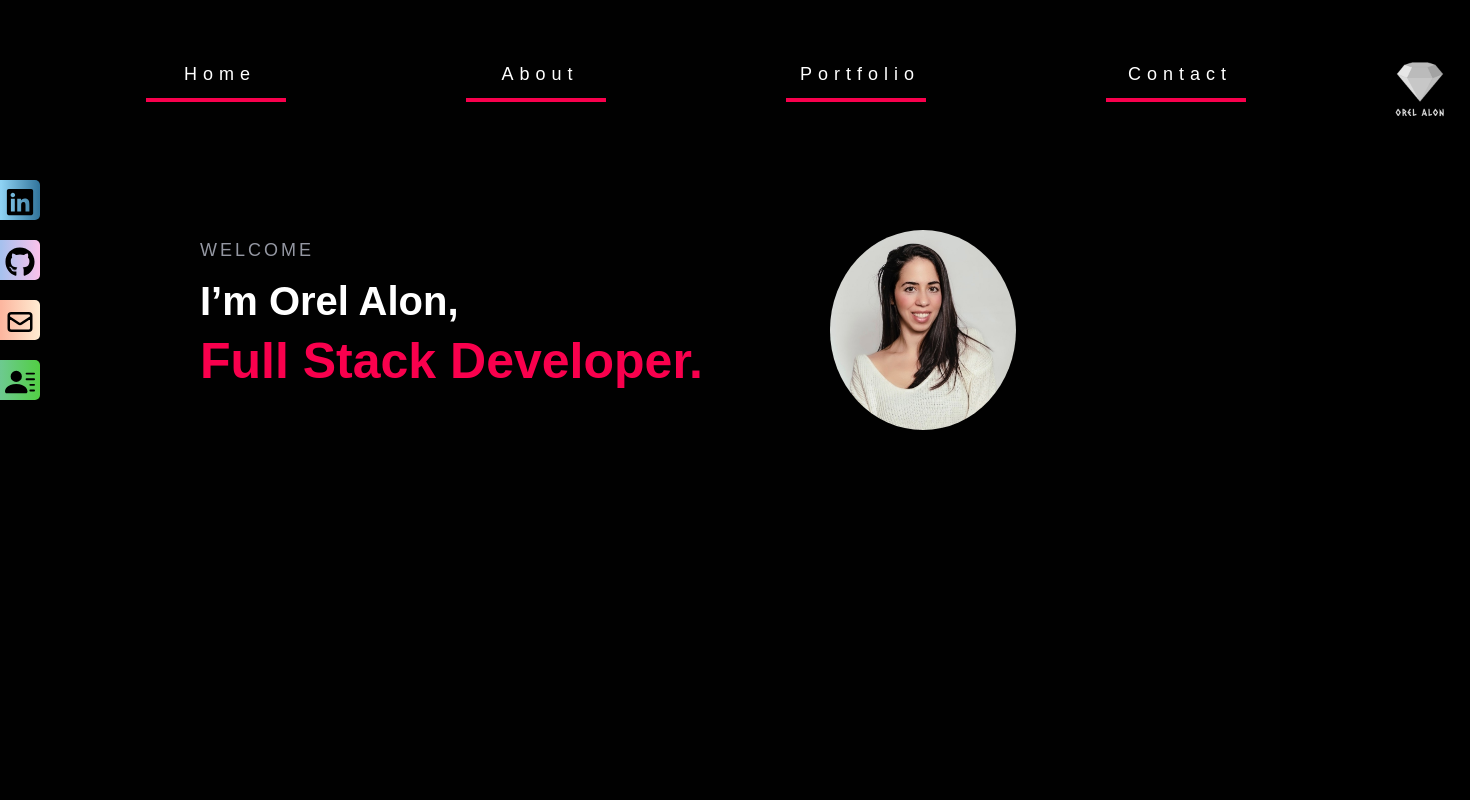
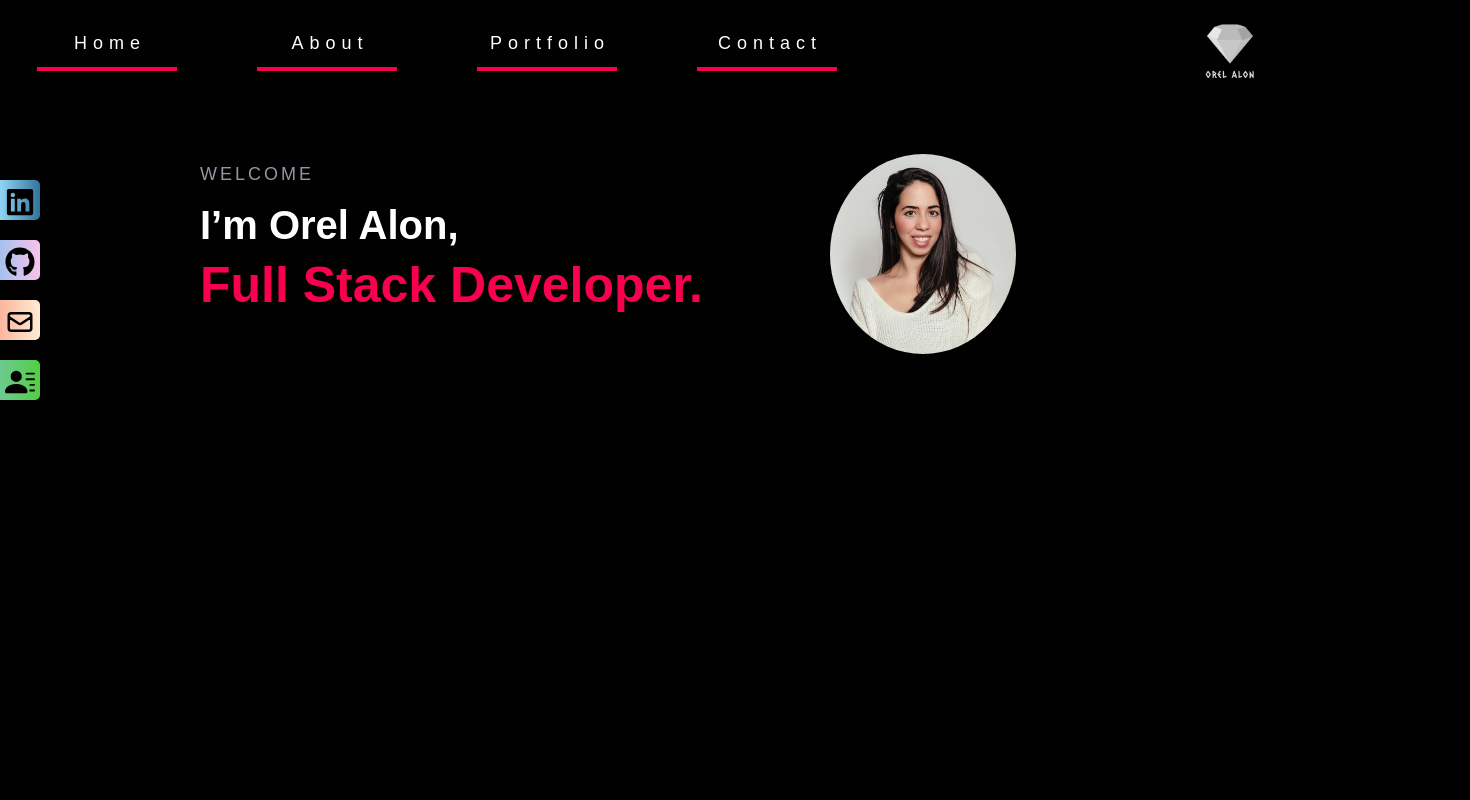
Before and after one commit to OrelAlon/portfolio, a React (Create React App) app: page / in a window 1280 px wide. Shown: the top 800 px of the page, 1470 px wide, since content can reach past the window. Built offline with nearby package versions, Linux system fonts and the light colour scheme.

Commit message:
fix css bug

```diff
--- a/src/App.css
+++ b/src/App.css
@@ -60,9 +60,7 @@ p {
 .px__30 {
   padding: 0px 30px;
 }
-.pxy__30 {
-  padding: 30px;
-}
+
 .container {
   width: 92%;
   margin: 0px auto;
--- a/src/component/Home.js
+++ b/src/component/Home.js
@@ -26,7 +26,7 @@ function Home() {
                     width='320'
                     xmlns='http://www.w3.org/2000/svg'
                   >
-                    <rect class='shape' height='60' width='320' />
+                    <rect class='shape' height='60' width='220' />
                   </svg>
                   <div class='text'>Home</div>
                 </div>{" "}
@@ -38,7 +38,7 @@ function Home() {
                     width='320'
                     xmlns='http://www.w3.org/2000/svg'
                   >
-                    <rect class='shape' height='60' width='320' />
+                    <rect class='shape' height='60' width='220' />
                   </svg>
                   <div class='text'>About</div>
                 </div>{" "}
@@ -50,7 +50,7 @@ function Home() {
                     width='320'
                     xmlns='http://www.w3.org/2000/svg'
                   >
-                    <rect class='shape' height='60' width='320' />
+                    <rect class='shape' height='60' width='220' />
                   </svg>
                   <div class='text'>Portfolio</div>
                 </div>{" "}
@@ -62,7 +62,7 @@ function Home() {
                     width='320'
                     xmlns='http://www.w3.org/2000/svg'
                   >
-                    <rect class='shape' height='60' width='320' />
+                    <rect class='shape' height='60' width='220' />
                   </svg>
                   <div class='text'>Contact</div>
                 </div>{" "}
--- a/src/css/Home.css
+++ b/src/css/Home.css
@@ -106,16 +106,18 @@ li.sideNavbar {
   position: relative;
   top: 20%;
   transform: translateY(-50%);
-  width: 320px;
+  width: 220px;
   overflow: hidden;
   text-align: center;
   cursor: pointer;
+  margin: 0;
+  margin-top: 10px;
 }
 
 .shape {
   fill: transparent;
   stroke-dasharray: 140 540;
-  stroke-dashoffset: -474;
+  stroke-dashoffset: -323;
   stroke-width: 8px;
   stroke: #f9004d;
 }
@@ -132,7 +134,7 @@ li.sideNavbar {
 @keyframes draw {
   0% {
     stroke-dasharray: 140 540;
-    stroke-dashoffset: -474;
+    stroke-dashoffset: -323;
     stroke-width: 8px;
   }
   100% {
@@ -146,7 +148,9 @@ li.sideNavbar {
   -webkit-animation: 0.5s draw linear forwards;
   animation: 0.5s draw linear forwards;
 }
-
+.test {
+  max-width: 100vw;
+}
 /* RESPONSIVE */
 @media only screen and (max-width: 768px) {
   .header {
@@ -197,7 +201,7 @@ li.sideNavbar {
   .test {
     max-width: 100%;
     height: 25vh;
-    background-color: #f9004d;
+    background-color: rgb(19, 17, 17);
   }
   .svg-wrapper {
     margin: 5px;
@@ -215,7 +219,7 @@ li.sideNavbar {
     font-weight: bold;
   }
   .text:hover {
-    text-decoration: underline;
+    color: #f9004d;
   }
 }
 @media only screen and (max-width: 425px) {
@@ -237,7 +241,7 @@ li.sideNavbar {
     cursor: pointer;
   }
   .pxy__30 {
-    padding: 3px;
+    padding: 18px;
   }
   .logo img {
     max-width: 50px;
```
